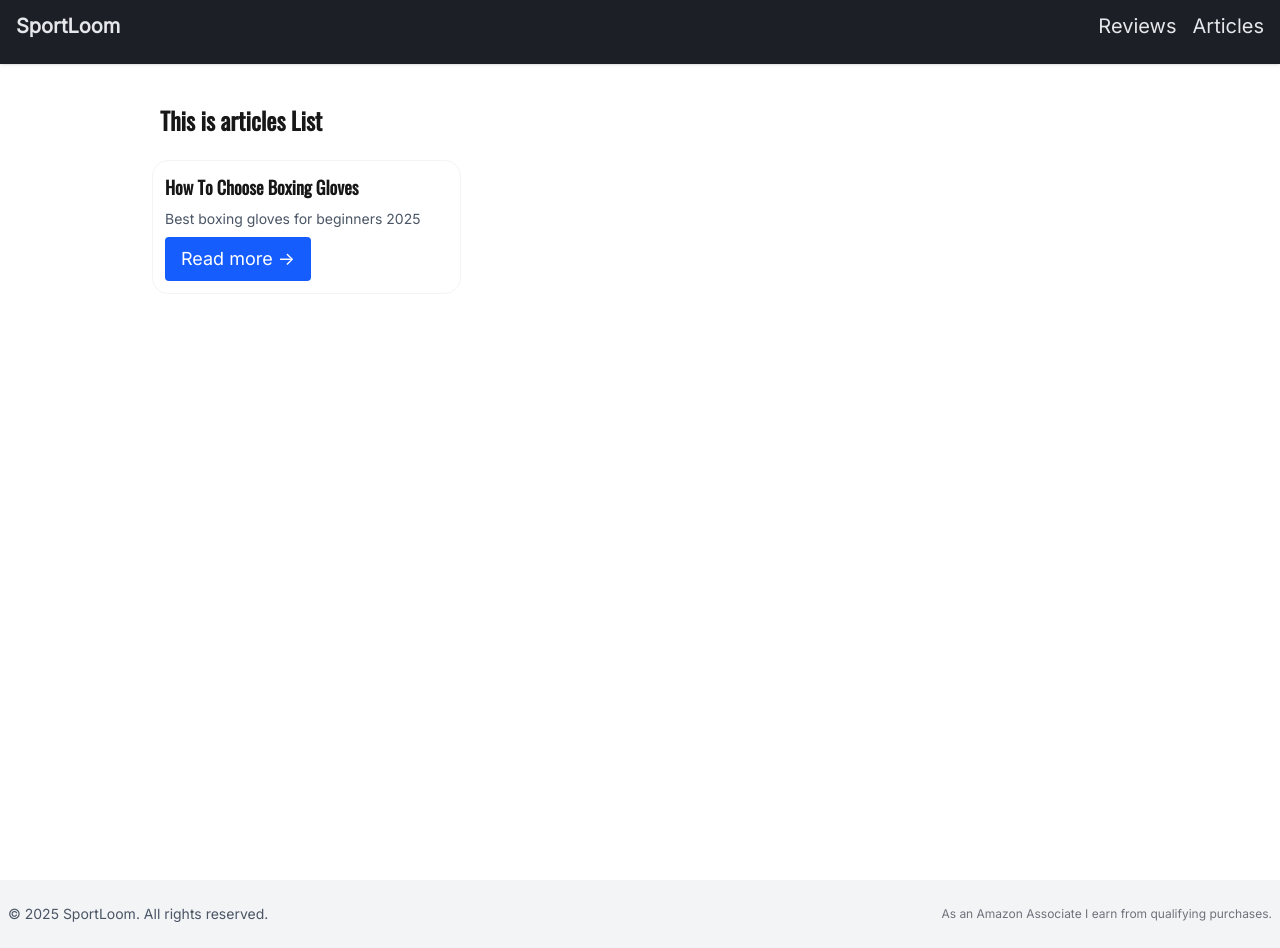
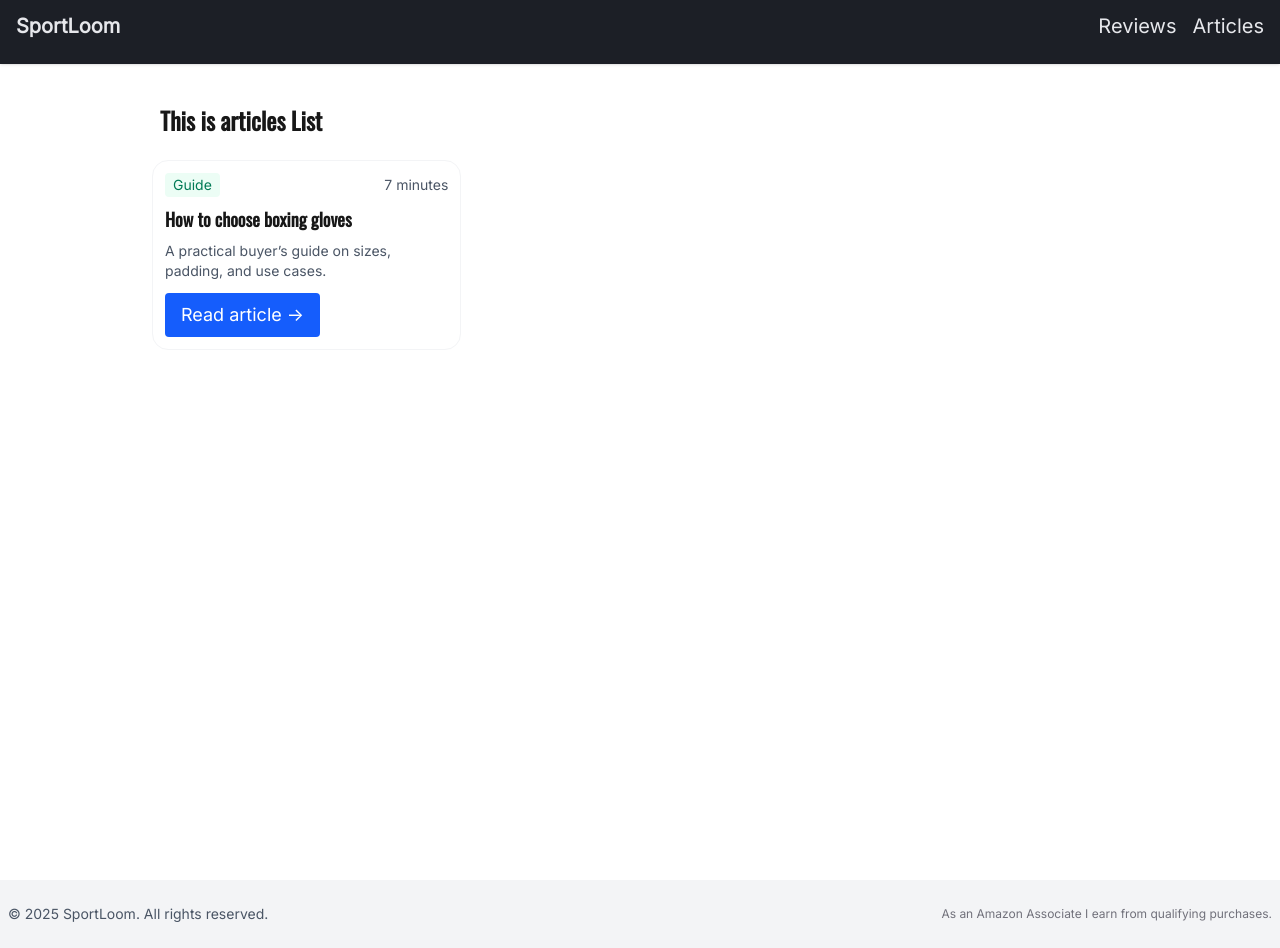
Before and after one commit to AlexClean/sportloom, a Next.js app: page /articles in a window 1280 px wide. Built offline with nearby package versions, Linux system fonts and the light colour scheme.

Commit message:
added CardBase, ReviewCard and ArticleCard. (externalLinkButton and one string utilite)

```diff
--- a/src/app/articles/page.tsx
+++ b/src/app/articles/page.tsx
@@ -1,17 +1,22 @@
-import { getAllArticlesSlugs } from "@/lib/getAllArticlesSlugs"
-import ReviewCard from "@/app/components/reviews/ReviewCard";
+import { getAllArticlesSlugs } from "@/lib/getAllArticlesSlugs";
+import ArticleCard from "../components/common/card/ArticleCard/ArticleCard";
+import { capitalizeFirst } from "@/lib/string";
 
 export default function ReviewsList() {
 
     const articles = getAllArticlesSlugs();
-    console.log('article is ->', articles);
 
     return (
         <div className="max-w-5xl mx-auto p-6">
             <h1 className="text-2xl font-bold mb-6 ml-2">This is articles List</h1>
             <div className="grid gap-6 sm:grid-cols-2 lg:grid-cols-3">
                 {articles.map((slug) => (
-                    <ReviewCard key={slug} segment='articles' slug={slug} />
+                    <ArticleCard key={slug}
+                    href={`articles/${slug}`}
+                    title={capitalizeFirst(slug.replace(/-/g, " "))}
+                    excerpt="A practical buyer’s guide on sizes, padding, and use cases."
+                    readingTime="7 minutes"
+                    />
                 ))}
             </div>
         </div>
--- /dev/null
+++ b/src/app/components/common/button/ExternalLinkButton/ExternalLinkButton.tsx
@@ -0,0 +1,28 @@
+import Link from "next/link";
+import type { ReactNode } from "react";
+
+function cn(...classes: (string | false | null | undefined)[]) {
+  return classes.filter(Boolean).join(" ");
+}
+
+const cta =
+  "inline-flex items-center gap-1 w-fit rounded px-4 py-2 bg-blue-600 text-white hover:bg-blue-700 focus-visible:outline-none focus-visible:ring focus-visible:ring-blue-300";
+
+type Props = {
+  href: string;
+  children: ReactNode;
+  className?: string;
+};
+
+export default function ExternalLinkButton({ href, children, className }: Props) {
+  return (
+    <Link
+      href={href}
+      target="_blank"
+      rel="noopener noreferrer"
+      className={cn(cta, className)}
+    >
+      <span>{children}</span>
+    </Link>
+  );
+}
--- /dev/null
+++ b/src/app/components/common/card/ArticleCard/ArticleCard.tsx
@@ -0,0 +1,37 @@
+// components/cards/ArticleCard.tsx
+import type { ReactNode } from "react";
+import CardBase from "../CardBase";
+import {InternalLinkButton} from "@/app/components/common/button/InernalLinkButton/InternalLinkButtons";
+
+type Props = {
+  href: string;
+  title: string;
+  excerpt?: string;
+  readingTime?: string; // "7 min read"
+  media?: ReactNode;
+  badgeText?: string;   // по умолчанию "Guide"
+  className?: string;
+};
+
+export default function ArticleCard({
+  href,
+  title,
+  excerpt,
+  readingTime,
+  media,
+  badgeText = "Guide",
+  className,
+}: Props) {
+  return (
+    <CardBase
+      href={href}
+      title={title}
+      excerpt={excerpt}
+      media={media}
+      metaLeft={<span className="inline-flex items-center rounded bg-emerald-50 px-2 py-0.5 text-emerald-700">{badgeText}</span>}
+      metaRight={readingTime ? <span>{readingTime}</span> : null}
+      cta={<InternalLinkButton href={href}>Read article →</InternalLinkButton>}
+      className={className}
+    />
+  );
+}
--- /dev/null
+++ b/src/app/components/common/card/CardBase.tsx
@@ -0,0 +1,42 @@
+// components/cards/CardBase.tsx
+import Link from "next/link";
+import type { ReactNode } from "react";
+
+type CardBaseProps = {
+  href: string;           // внутренняя ссылка на детальную
+  title: string;
+  excerpt?: string;
+  media?: ReactNode;      // картинка/плейсхолдер
+  metaLeft?: ReactNode;   // бедж/тип (Review/Guide)
+  metaRight?: ReactNode;  // рейтинг/дата/время чтения
+  cta?: ReactNode;        // кнопка "Read more"
+  className?: string;
+};
+
+export default function CardBase({
+  href,
+  title,
+  excerpt,
+  media,
+  metaLeft,
+  metaRight,
+  cta,
+  className,
+}: CardBaseProps) {
+  return (
+    <article className={`flex flex-col gap-2 border rounded-2xl border-gray-100 p-3 ${className ?? ""}`}>
+      {media}
+      <div className="flex items-center justify-between text-sm text-gray-600 dark:text-gray-300">
+        <div>{metaLeft}</div>
+        <div>{metaRight}</div>
+      </div>
+      <h2 className="text-lg font-semibold">
+        <Link href={href} className="hover:underline">
+          {title}
+        </Link>
+      </h2>
+      {excerpt && <p className="text-sm text-gray-600 dark:text-gray-200">{excerpt}</p>}
+      {cta && <div className="mt-1">{cta}</div>}
+    </article>
+  );
+}
--- /dev/null
+++ b/src/app/components/common/card/ReviewCard/ReviewCard.tsx
@@ -0,0 +1,37 @@
+// components/cards/ReviewCard.tsx
+import type { ReactNode } from "react";
+import CardBase from "../CardBase";
+import {InternalLinkButton} from "../../button/InernalLinkButton/InternalLinkButtons";
+
+type Props = {
+  href: string;
+  title: string;
+  excerpt?: string;
+  rating?: number;        // например 4.5
+  media?: ReactNode;
+  badgeText?: string;     // по умолчанию "Review"
+  className?: string;
+};
+
+export default function ReviewCard({
+  href,
+  title,
+  excerpt,
+  rating,
+  media,
+  badgeText = "Review",
+  className,
+}: Props) {
+  return (
+    <CardBase
+      href={href}
+      title={title}
+      excerpt={excerpt}
+      media={media}
+      metaLeft={<span className="inline-flex items-center rounded bg-blue-50 px-2 py-0.5 text-blue-700">{badgeText}</span>}
+      metaRight={typeof rating === "number" ? <span>★ {rating.toFixed(1)}</span> : null}
+      cta={<InternalLinkButton href={href}>Read review →</InternalLinkButton>}
+      className={className}
+    />
+  );
+}
--- /dev/null
+++ b/src/lib/string.ts
@@ -0,0 +1,3 @@
+export function capitalizeFirst(str: string) {
+  return str.charAt(0).toUpperCase() + str.slice(1);
+}
```
